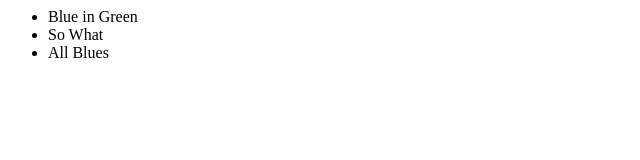
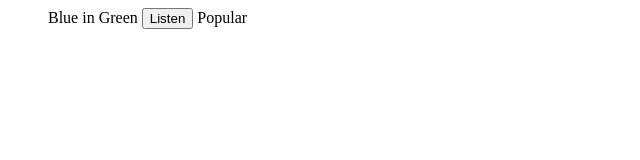
Before and after one commit to nghihoang/backbonejs-demo, a plain HTML site: page index.html in a window 1280 px wide. Shown: the whole page, without its empty margins (0-640 px from the left). Drawn offline with Linux system fonts and the light colour scheme.

Commit message:
part 14: templating

```diff
--- a/index.html
+++ b/index.html
@@ -8,11 +8,20 @@
 </head>
 
 <body>
-    <ul id="songs"></ul>
+    <ul id="container"></ul>
 
     <script src="lib/jquery.js"></script>
     <script src="lib/underscore.js"></script>
     <script src="lib/backbone.js"></script>
+
+    <script id="songTemplate" type="text/html">
+        <%= title %>
+        <button>Listen</button>
+        <% if (plays > 1000) { %>
+            <span class="popular">Popular</span>
+        <% } %>
+    </script>
+
     <script src="lib/main.js"></script>
 </body>
 
--- a/lib/main.js
+++ b/lib/main.js
@@ -1,59 +1,14 @@
 var Song = Backbone.Model.extend();
 
-var Songs = Backbone.Collection.extend({
-    model: Song
+var SongView = Backbone.View.extend({
+    render: function () {
+        var template = _.template($("#songTemplate").html());
+        var html = template(this.model.toJSON());
+        this.$el.html(html);
+        return this;
+    }
 });
 
-var SongView = Backbone.View.extend({
-
-    tagName: "li",
-
-    render: function () {
-        this.$el.html(this.model.get("title"));
-        this.$el.attr("id", this.model.id);
-        return this;
-    }
-
-});
-
-var SongsView = Backbone.View.extend({
-
-    tagName: "ul",
-
-    initialize: function () {
-        this.model.on("add", this.onSongAdded, this);
-        this.model.on("remove", this.onSongRemoved, this);
-    },
-
-    onSongAdded: function (song) {
-        var songView = new SongView({ model: song });
-        this.$el.append(songView.render().$el);
-    },
-
-    onSongRemoved: function (song) {
-        // this.$el.find("li#" + song.id).remove();
-        this.$("li#" + song.id).remove();
-    },
-
-    render: function () {
-        var self = this;
-
-        this.model.each(function (song) {
-            var songView = new SongView({ model: song });
-            self.$el.append(songView.render().$el);
-        });
-    }
-
-});
-
-var songs = new Songs([
-    new Song({ id: 1, title: "Blue in Green" }),
-    new Song({ id: 2, title: "So What" }),
-    new Song({ id: 3, title: "All Blues" })
-]);
-
-var songsView = new SongsView({
-    el: "#songs",
-    model: songs
-});
-songsView.render();
+var song = new Song({ title: "Blue in Green", plays: 10000 });
+var songView = new SongView({ el: "#container", model: song });
+songView.render();
```
